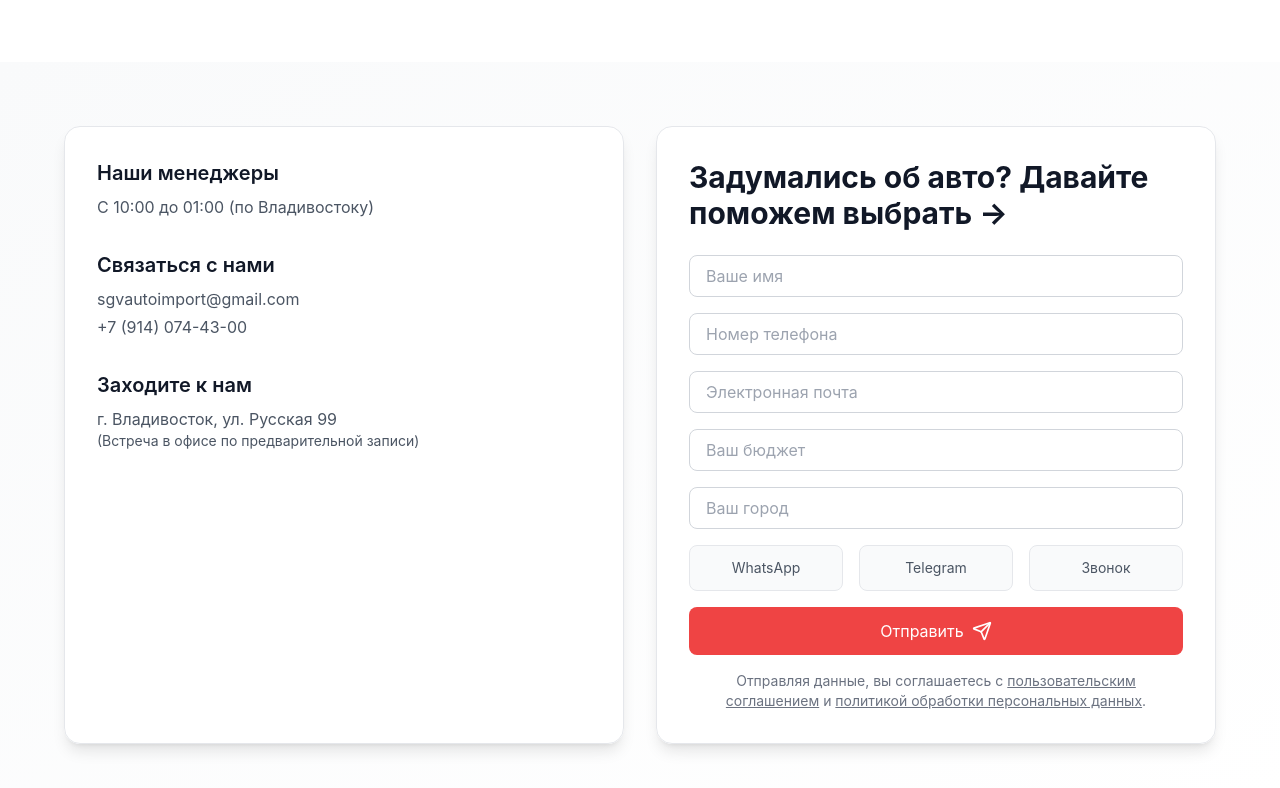
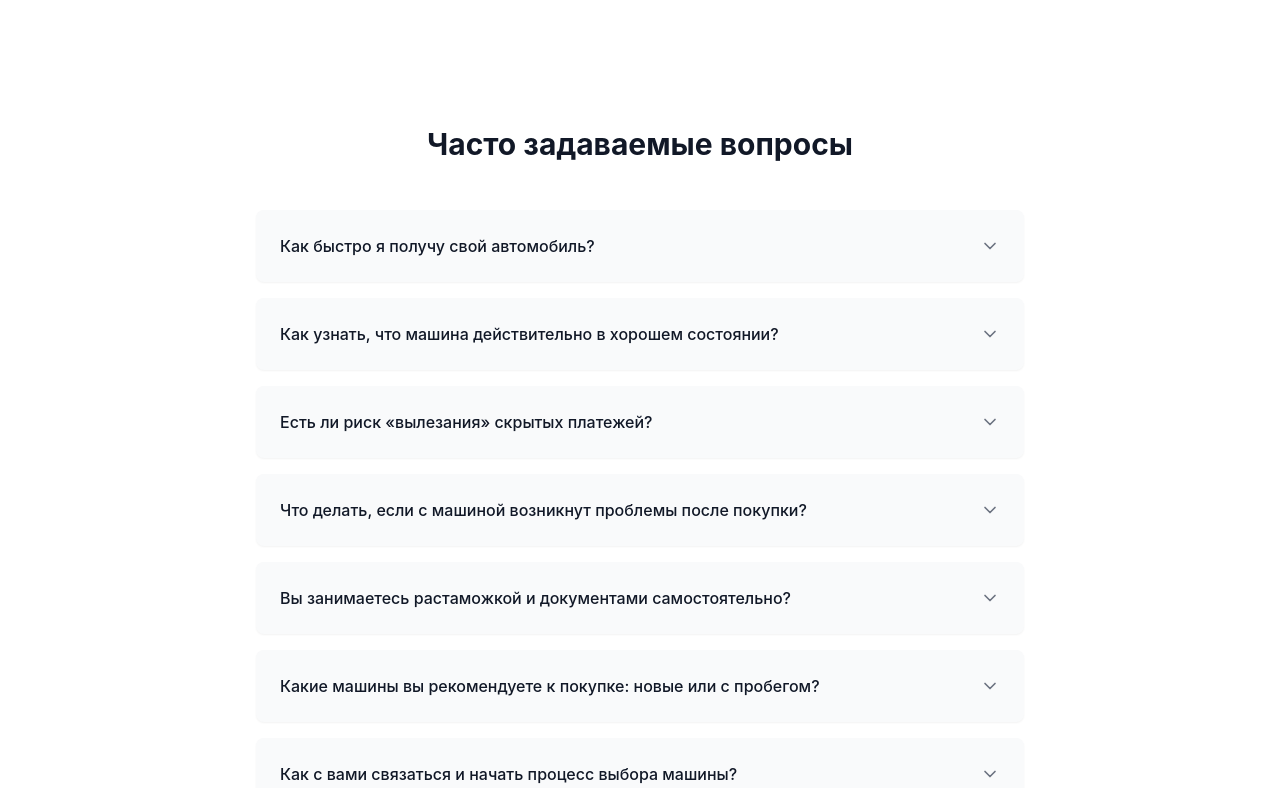
Before and after one commit to chekist4932/sgv-auto, a React (Vite) app in the folder frontend-sgv/: page / in a window 1280 px wide. Shown: the part 4012-4800 px from the top of the page. Built offline with nearby package versions, Linux system fonts and the light colour scheme; no server answers.

Commit message:
Add FAQ in UI

```diff
--- /dev/null
+++ b/frontend-sgv/src/components/FAQ.jsx
@@ -0,0 +1,91 @@
+import React, { useState } from 'react';
+import { ChevronDown } from 'lucide-react';
+import { useMediaQuery } from '../hooks/useMediaQuery';
+
+const faqData = [
+    {
+        id: 1,
+        question: 'Как быстро я получу свой автомобиль?',
+        answer: 'В среднем процесс занимает от 4 до 8 недель — многое зависит от конкретной страны (Китай, Япония или Корея) и текущих логистических условий. Мы стараемся максимально ускорить доставку, но при этом соблюдаем все формальности и проверяем каждый этап.',
+    },
+    {
+        id: 2,
+        question: 'Как узнать, что машина действительно в хорошем состоянии?',
+        answer: 'Мы работаем только с проверенными дилерами и частными продавцами. Для каждого авто собираем максимум данных: историю эксплуатации, пробег, результаты диагностики. По возможности делаем дополнительную проверку на месте (фото/видео осмотр), чтобы исключить сюрпризы вроде скрытых аварий или скрученного пробега.',
+    },
+    {
+        id: 3,
+        question: 'Есть ли риск «вылезания» скрытых платежей?',
+        answer: 'Мы ценим прозрачность и репутацию, поэтому заранее прописываем все расходы: стоимость машины, доставку, таможенные пошлины и сопутствующие издержки. Если в процессе обнаружится необходимость в дополнительных тратах (например, редкие запчасти или специфическая сертификация), мы сразу же согласовываем это с клиентом.',
+    },
+    {
+        id: 4,
+        question: 'Что делать, если с машиной возникнут проблемы после покупки?',
+        answer: 'До передачи авто мы проводим тщательную проверку. Но если всё же возникнут вопросы по техническому состоянию или документам, мы поможем с консультацией и при необходимости найдём решение: от сервисного осмотра до поиска нужных деталей.',
+    },
+    {
+        id: 5,
+        question: 'Вы занимаетесь растаможкой и документами самостоятельно?',
+        answer: 'Да, мы полностью берём на себя взаимодействие с таможенными органами и оформление всех требуемых документов. Вам не нужно тратить время на бюрократию — мы предоставим готовый пакет и проконсультируем, какие шаги остались для регистрации в ГИБДД (или аналогичном органе).',
+    },
+    {
+        id: 6,
+        question: 'Какие машины вы рекомендуете к покупке: новые или с пробегом?',
+        answer: 'Всё зависит от ваших целей и бюджета. Мы можем помочь подобрать как практически новые авто (с минимальным пробегом), так и надёжные модели с пробегом. Главное — учитывать ваши потребности и финансовые возможности.',
+    },
+    {
+        id: 7,
+        question: 'Как с вами связаться и начать процесс выбора машины?',
+        answer: 'Свяжитесь с нами любым удобным способом (через сайт, мессенджер, телефон), расскажите о своих пожеланиях по авто, бюджете и сроках. Мы подготовим варианты и расчёт, чтобы вы сразу понимали, на что можете рассчитывать.',
+    }
+];
+
+export default function FAQ() {
+    const isMobile = useMediaQuery('(max-width: 768px)');
+    const [openFaqId, setOpenFaqId] = useState(null);
+
+    const displayFaqs = isMobile ? faqData.slice(0, 6) : faqData;
+
+    const toggleFaq = (id) => {
+        setOpenFaqId(openFaqId === id ? null : id);
+    };
+
+    return (
+        <section id="faq" className="py-16 bg-white dark:bg-gray-900 transition-colors duration-200">
+            <div className="container mx-auto px-4">
+                <h2 className="text-3xl font-bold text-center mb-12 text-gray-900 dark:text-white">
+                    Часто задаваемые вопросы
+                </h2>
+
+                <div className="max-w-3xl mx-auto space-y-4">
+                    {displayFaqs.map((faq) => (
+                        <div
+                            key={faq.id}
+                            className="bg-gray-50 dark:bg-gray-800 rounded-lg shadow-sm"
+                        >
+                            <div
+                                className="flex items-center justify-between p-4 md:p-6 cursor-pointer"
+                                onClick={() => toggleFaq(faq.id)}
+                            >
+                                <span className="font-medium text-gray-900 dark:text-white text-sm md:text-base">
+                                    {faq.question}
+                                </span>
+                                <ChevronDown
+                                    className={`w-5 h-5 text-gray-500 dark:text-gray-400 transform transition-transform ${openFaqId === faq.id ? 'rotate-180' : ''
+                                        }`}
+                                />
+                            </div>
+                            {openFaqId === faq.id && (
+                                <div className="px-4 md:px-6 pb-4 md:pb-6">
+                                    <p className="text-gray-600 dark:text-gray-300 text-sm md:text-base">
+                                        {faq.answer}
+                                    </p>
+                                </div>
+                            )}
+                        </div>
+                    ))}
+                </div>
+            </div>
+        </section>
+    );
+}
--- /dev/null
+++ b/frontend-sgv/src/hooks/useMediaQuery.jsx
@@ -0,0 +1,17 @@
+import { useState, useEffect } from 'react';
+
+export function useMediaQuery(query) {
+    const [matches, setMatches] = useState(false);
+
+    useEffect(() => {
+        const media = window.matchMedia(query);
+        if (media.matches !== matches) {
+            setMatches(media.matches);
+        }
+        const listener = () => setMatches(media.matches);
+        media.addEventListener('change', listener);
+        return () => media.removeEventListener('change', listener);
+    }, [matches, query]);
+
+    return matches;
+}
--- a/frontend-sgv/src/pages/HomePage.jsx
+++ b/frontend-sgv/src/pages/HomePage.jsx
@@ -11,6 +11,7 @@ import Cars from "../components/Cars";
 import ContactForm from "../components/ContactForm";
 import Reviews from "../components/Reviews";
 import News from "../components/News";
+import FAQ from "../components/FAQ";
 
 
 const HomePage = () => {
@@ -29,6 +30,7 @@ const HomePage = () => {
             <Services />
             <News />
             <Consultation />
+            <FAQ />
             <ContactForm />
             <Footer />
         </div>
```
